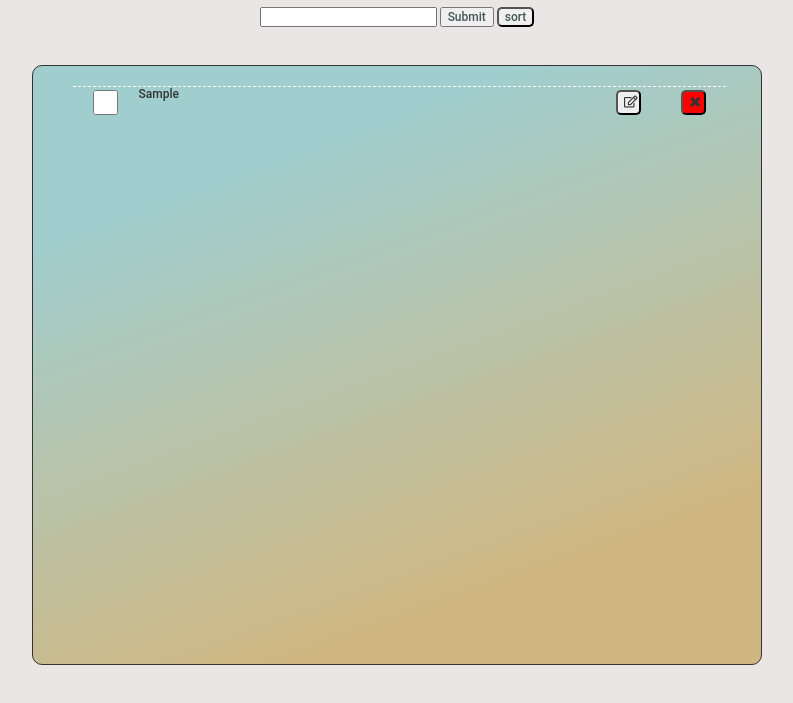
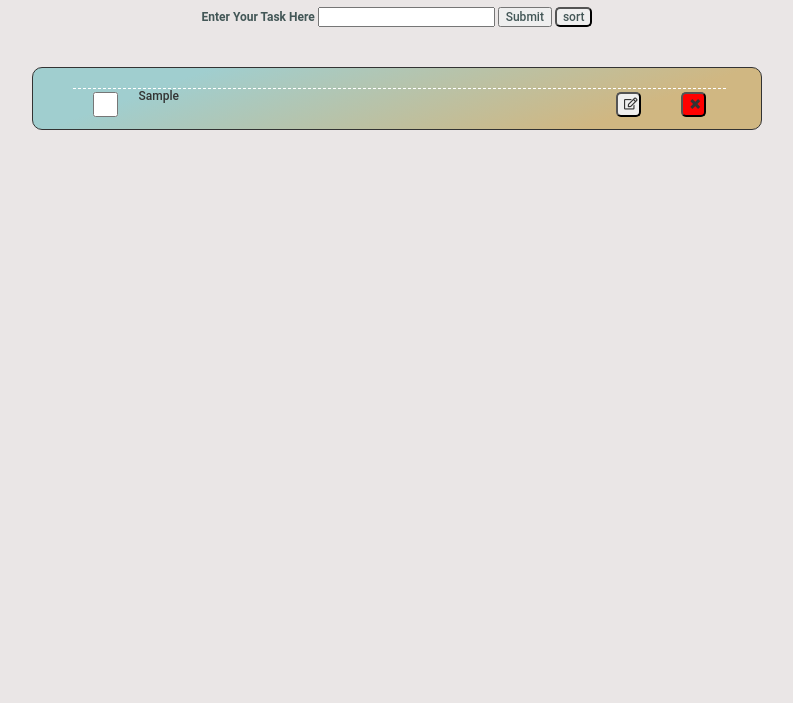
Before and after one commit to RandInaim/ToDoList-R.S.R.Y-, a website with bundled scripts: page index.html in a window 1280 px wide. Both pictures are taken after typing "Sample" into the empty fields and a click on the input "Submit". Shown: the part 63-766 px from the top of the page, without its empty margins (243-1036 px from the left). Built offline with nearby package versions, Linux system fonts and the light colour scheme.

Commit message:
raised accessibility to 100%

```diff
--- a/dom.js
+++ b/dom.js
@@ -9,11 +9,11 @@
   var addTodoForm = document.getElementById("add-todo");
 
   var submit = document.getElementById("submitButton");
-
   submit.addEventListener("click", function(event) {
     event.preventDefault();
     var text = document.getElementById("inputText");
 
+    while (text.value != "") {
       var myObject = {
         id: todoFunctions.generateId(),
         description: text.value,
@@ -23,6 +23,7 @@
       update(newState);
       createTodoNode(myObject);
       text.value = "";
+    }
   });
 
   var state = []; // this is our initial todoList
--- a/index.html
+++ b/index.html
@@ -1,6 +1,7 @@
 <!DOCTYPE html>
-<html>
+<html lang="en">
   <head>
+    <meta name="viewport" content="width=device-width, initial-scale=1.0">
     <meta charset="utf-8" />
     <title>tdd todo</title>
     <link rel="stylesheet" href="./style.css" />
@@ -19,6 +20,7 @@
       <h1>Here Is Your ToDo List!</h1>
     <div>
       <form id="add-todo">
+        <label for="inputText"> Enter Your Task Here </label>
         <input id="inputText" type="text" name="description" value="" />
         <input id="submitButton" type="submit" name="" value="Submit" />
         <button id="sort">sort</button>
--- a/style.css
+++ b/style.css
@@ -13,7 +13,6 @@ body {
   border: 1px solid;
   border-radius: 10px;
   width: 57%;
-	height: 75vh;
   margin: 3% auto;
   padding-top: 20px;
   background: linear-gradient(-20deg, #d0b782 20%, #a0cecf 80%);
```
Lines whose indentation alone changed are shown as unchanged.
